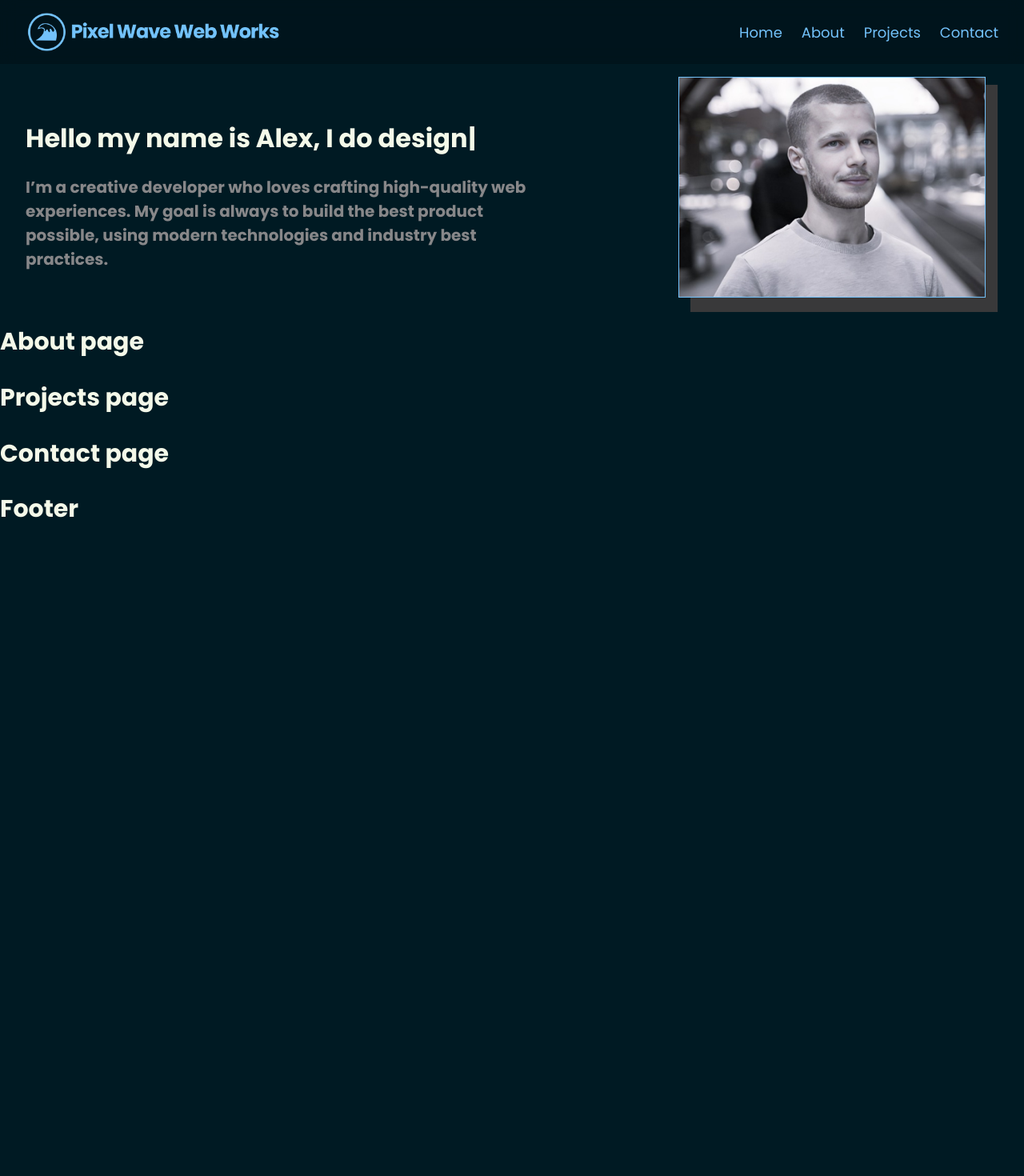
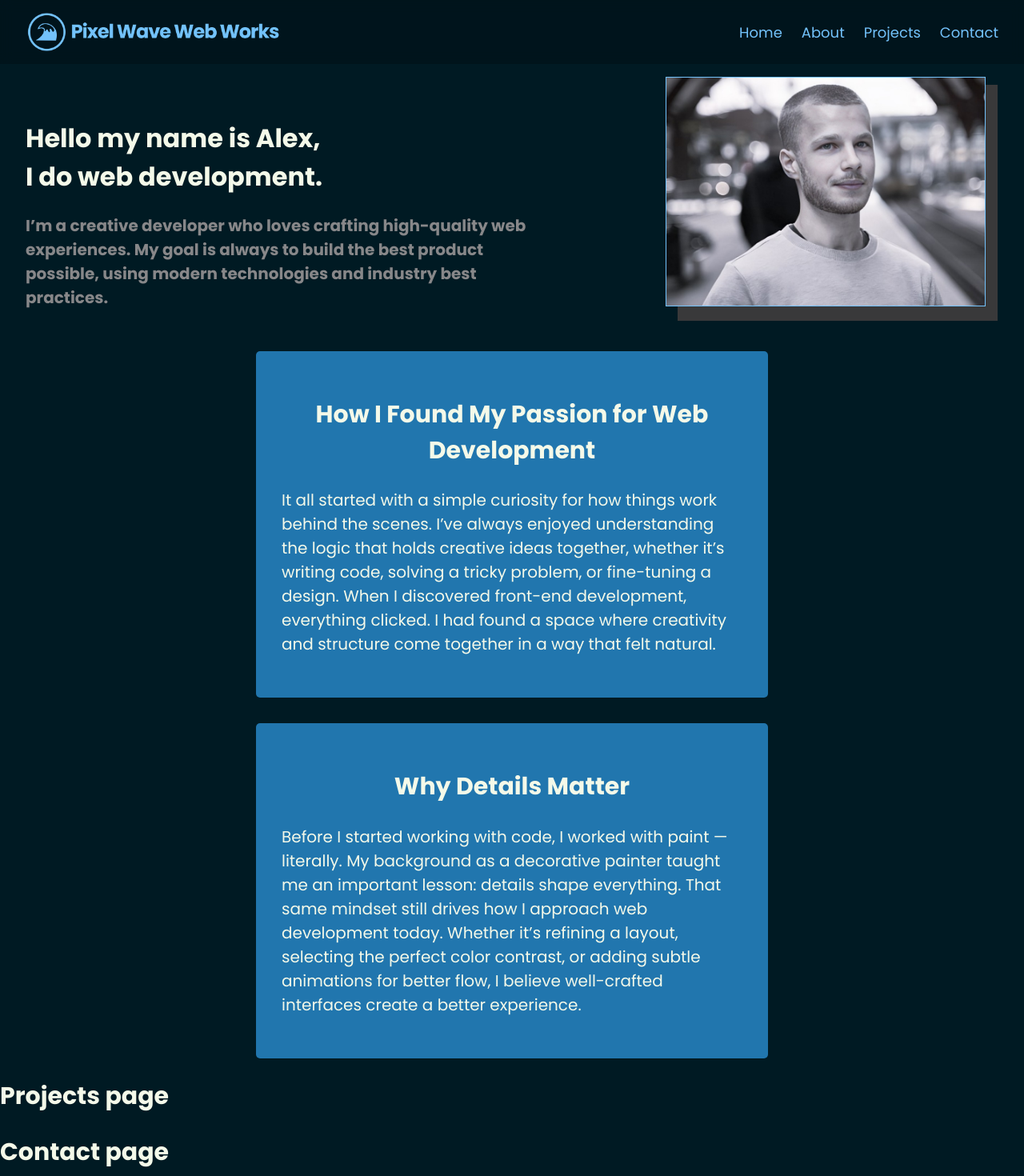
Before and after one commit to ghidra-codes/ak-portfolio, a React (Vite) app: page / in a window 1280 px wide. Shown: the top 1470 px of the page at 80% size. Before the commit the page ends 800 px from the top, so only its background shows below. Built offline with nearby package versions, Linux system fonts and the light colour scheme.

Commit message:
added text to about section and scroll animation

```diff
--- a/package.json
+++ b/package.json
@@ -13,9 +13,7 @@
 		"react": "^19.0.0",
 		"react-dom": "^19.0.0",
 		"react-router-dom": "^7.4.1",
-		"react-typist": "^2.0.5",
-		"sass": "^1.86.3",
-		"typewriter-effect": "^2.21.0"
+		"sass": "^1.86.3"
 	},
 	"devDependencies": {
 		"@eslint/js": "^9.21.0",
@@ -33,6 +31,7 @@
 		"eslint-plugin-react-hooks": "^5.2.0",
 		"eslint-plugin-react-refresh": "^0.4.19",
 		"globals": "^15.15.0",
+		"motion": "^12.7.4",
 		"typescript": "~5.7.2",
 		"typescript-eslint": "^8.24.1",
 		"vite": "^6.2.0"
--- a/src/components/Header.tsx
+++ b/src/components/Header.tsx
@@ -1,4 +1,3 @@
-import Typewriter from "typewriter-effect";
 import me from "../assets/images/me.jpg";
 
 export default function Header() {
@@ -6,16 +5,7 @@ export default function Header() {
 		<header>
 			<div className="home-content">
 				<h1 className="title">
-					Hello my name is Alex, I do{" "}
-					<Typewriter
-						options={{
-							strings: ["websites", "design", "art", "apps"],
-							autoStart: true,
-							loop: true,
-							deleteSpeed: 50,
-							delay: 90,
-						}}
-					/>
+					Hello my name is Alex, <br />I do web development.
 				</h1>
 				<h3 className="subtitle">
 					I’m a creative developer who loves crafting high-quality web experiences. My goal is always to build
--- a/src/pages/AboutPage.tsx
+++ b/src/pages/AboutPage.tsx
@@ -1,3 +1,41 @@
+import { motion } from "framer-motion";
+
 export default function AboutPage() {
-	return <h2>About page</h2>;
+	return (
+		<section id="about">
+			<motion.div
+				className="about-section-one"
+				initial={{ opacity: 0, x: -100 }}
+				whileInView={{ opacity: 1, x: 0 }}
+				transition={{ duration: 0.8, ease: "easeOut" }}
+				viewport={{ once: true, amount: 0.3 }}
+			>
+				<h2>How I Found My Passion for Web Development</h2>
+				<p>
+					It all started with a simple curiosity for how things work behind the scenes. I’ve always enjoyed
+					understanding the logic that holds creative ideas together, whether it’s writing code, solving a
+					tricky problem, or fine-tuning a design. When I discovered front-end development, everything
+					clicked. I had found a space where creativity and structure come together in a way that felt
+					natural.
+				</p>
+			</motion.div>
+
+			<motion.div
+				className="about-section-two"
+				initial={{ opacity: 0, x: 100 }}
+				whileInView={{ opacity: 1, x: 0 }}
+				transition={{ duration: 0.8, ease: "easeOut" }}
+				viewport={{ once: true, amount: 0.3 }}
+			>
+				<h2>Why Details Matter</h2>
+				<p>
+					Before I started working with code, I worked with paint — literally. My background as a decorative
+					painter taught me an important lesson: details shape everything. That same mindset still drives how
+					I approach web development today. Whether it’s refining a layout, selecting the perfect color
+					contrast, or adding subtle animations for better flow, I believe well-crafted interfaces create a
+					better experience.
+				</p>
+			</motion.div>
+		</section>
+	);
 }
--- a/src/pages/ContactPage.tsx
+++ b/src/pages/ContactPage.tsx
@@ -1,3 +1,7 @@
 export default function ContactPage() {
-	return <h2>Contact page</h2>;
+	return (
+		<section id="contact">
+			<h2>Contact page</h2>
+		</section>
+	);
 }
--- a/src/pages/HomePage.tsx
+++ b/src/pages/HomePage.tsx
@@ -7,15 +7,9 @@ export default function HomePage() {
 	return (
 		<>
 			<Header />
-			<section id="about">
-				<AboutPage />
-			</section>
-			<section id="projects">
-				<ProjectsPage />
-			</section>
-			<section id="contact">
-				<ContactPage />
-			</section>
+			<AboutPage />
+			<ProjectsPage />
+			<ContactPage />
 		</>
 	);
 }
--- a/src/pages/ProjectsPage.tsx
+++ b/src/pages/ProjectsPage.tsx
@@ -1,3 +1,7 @@
 export default function ProjectsPage() {
-	return <h2>Projects page</h2>;
+	return (
+		<section id="projects">
+			<h2>Projects page</h2>
+		</section>
+	);
 }
--- a/src/styles/components/_navbar.scss
+++ b/src/styles/components/_navbar.scss
@@ -6,7 +6,7 @@
 	align-items: center;
 	padding: 1rem 2rem;
 	background-color: rgba(0, 0, 0, 0.2);
-	backdrop-filter: blur(10px);
+	backdrop-filter: blur(7.5px);
 	color: $maya-blue;
 	position: sticky;
 	top: 0;
--- /dev/null
+++ b/src/styles/layout/_about.scss
@@ -0,0 +1,21 @@
+@use "../abstracts/variables" as *;
+
+#about {
+	margin-top: 2rem;
+	display: flex;
+	flex-direction: column;
+	justify-content: center;
+	align-items: center;
+	gap: 2rem;
+
+	div {
+		width: 40rem;
+		background-color: $honolulu-blue;
+		padding: 2rem;
+		border-radius: 5px;
+
+		h2 {
+			text-align: center;
+		}
+	}
+}
--- a/src/styles/layout/_header.scss
+++ b/src/styles/layout/_header.scss
@@ -26,7 +26,8 @@ header {
 
 	.hero-image-wrapper {
 		position: relative;
-		width: 30%;
+		width: 25rem;
+		height: fit-content;
 		text-align: center;
 		margin-right: 3rem;
 		margin-top: 1rem;
@@ -44,3 +45,16 @@ header {
 		}
 	}
 }
+
+@media (max-width: 1200px) {
+	header {
+		flex-direction: column;
+		justify-content: center;
+		align-items: center;
+
+		.home-content {
+			text-align: center;
+			width: 80%;
+		}
+	}
+}
--- a/src/styles/main.scss
+++ b/src/styles/main.scss
@@ -3,3 +3,4 @@
 @use "./base/reset";
 @use "./components/navbar";
 @use "./layout/header";
+@use "./layout/about";
```
Also changed, not shown: 1 other file (tests, documents, lock files or other folders).
